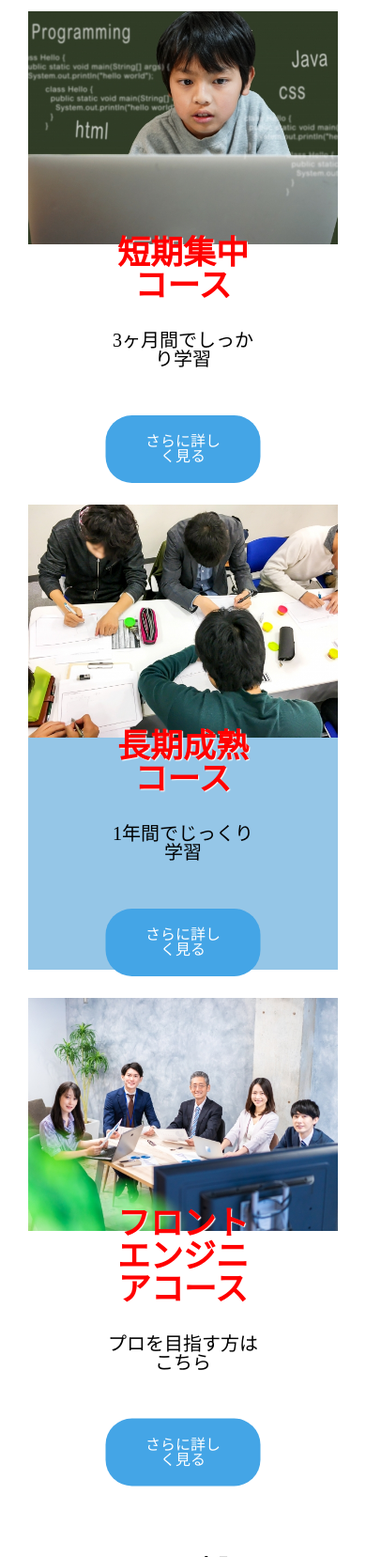
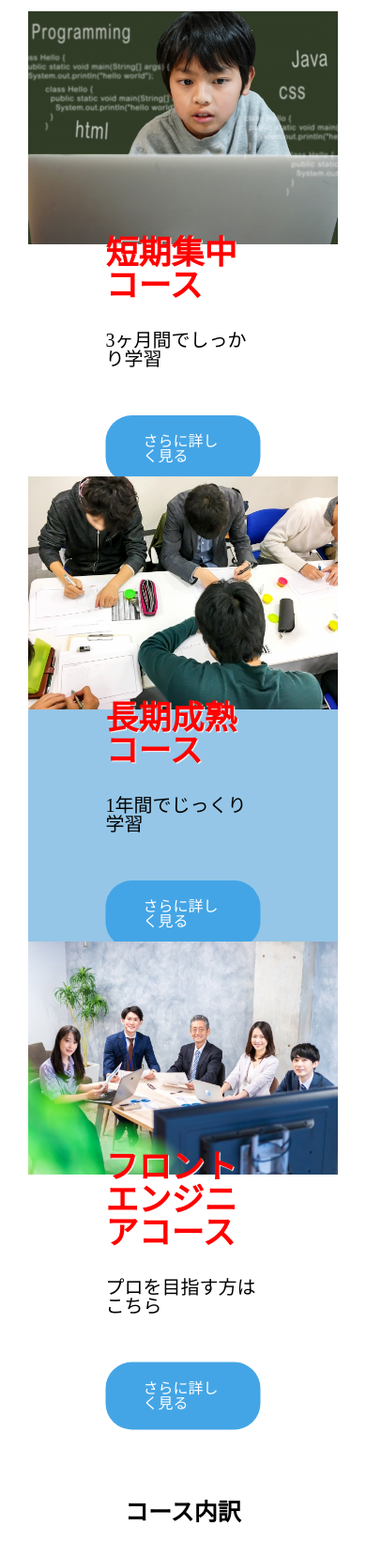
Before and after one commit to Kosuke78/school_kakuu, a PHP site: page /index.html in a window 390 px wide. Shown: the part 2653-4310 px from the top of the page at 94% size. Run offline with PHP 8.4, Linux system fonts and the light colour scheme.

Commit message:
1/20完成

```diff
--- a/css/style.css
+++ b/css/style.css
@@ -603,8 +603,6 @@ style 属性 {
     left:50%;
     transform:translateX(-50%) translateY(-50%);
 
-    text-align: center;
-
 }
 .course-item-content p:nth-of-type(1) {
     font-size: 35px;
@@ -759,7 +757,6 @@ style 属性 {
     .course-content-inner {
         flex-direction: column;
         align-items: center;
-        margin-bottom: 30px;
     }
     .course-item {
         width: 100%;
```
